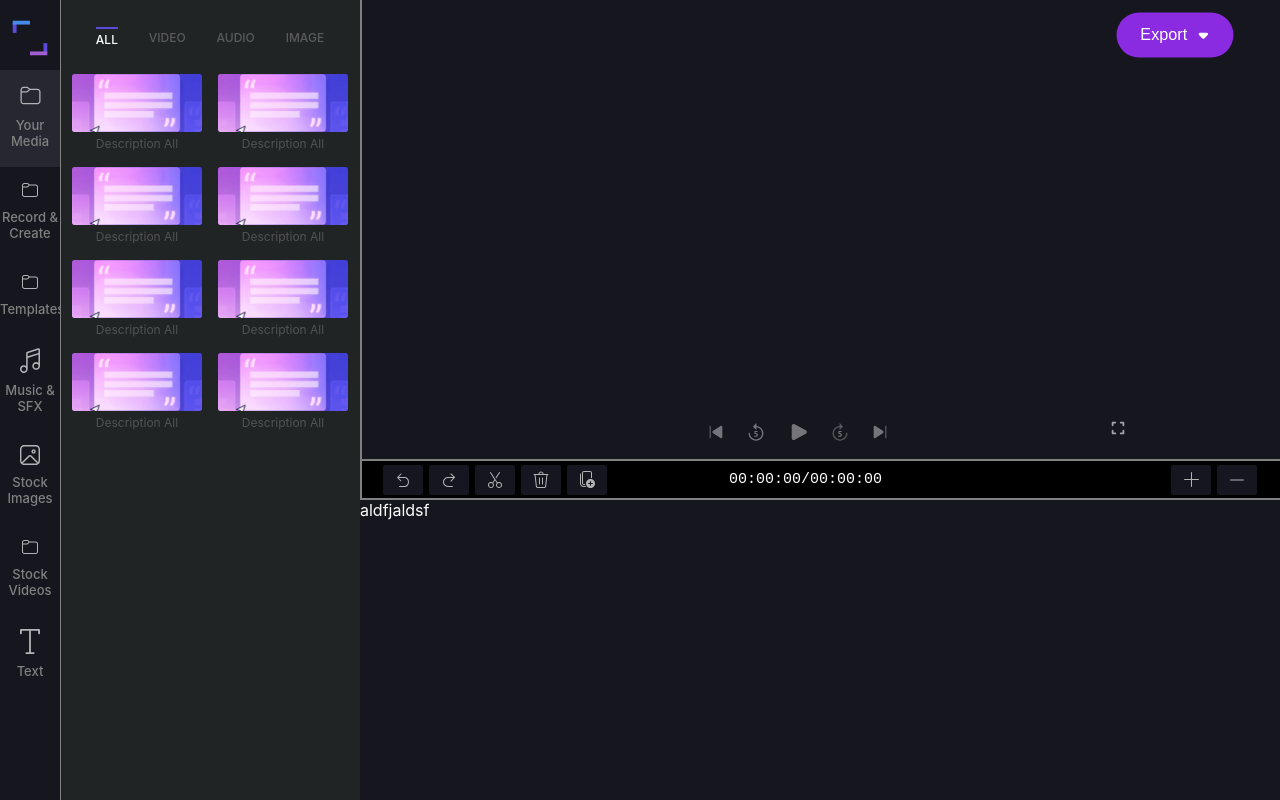
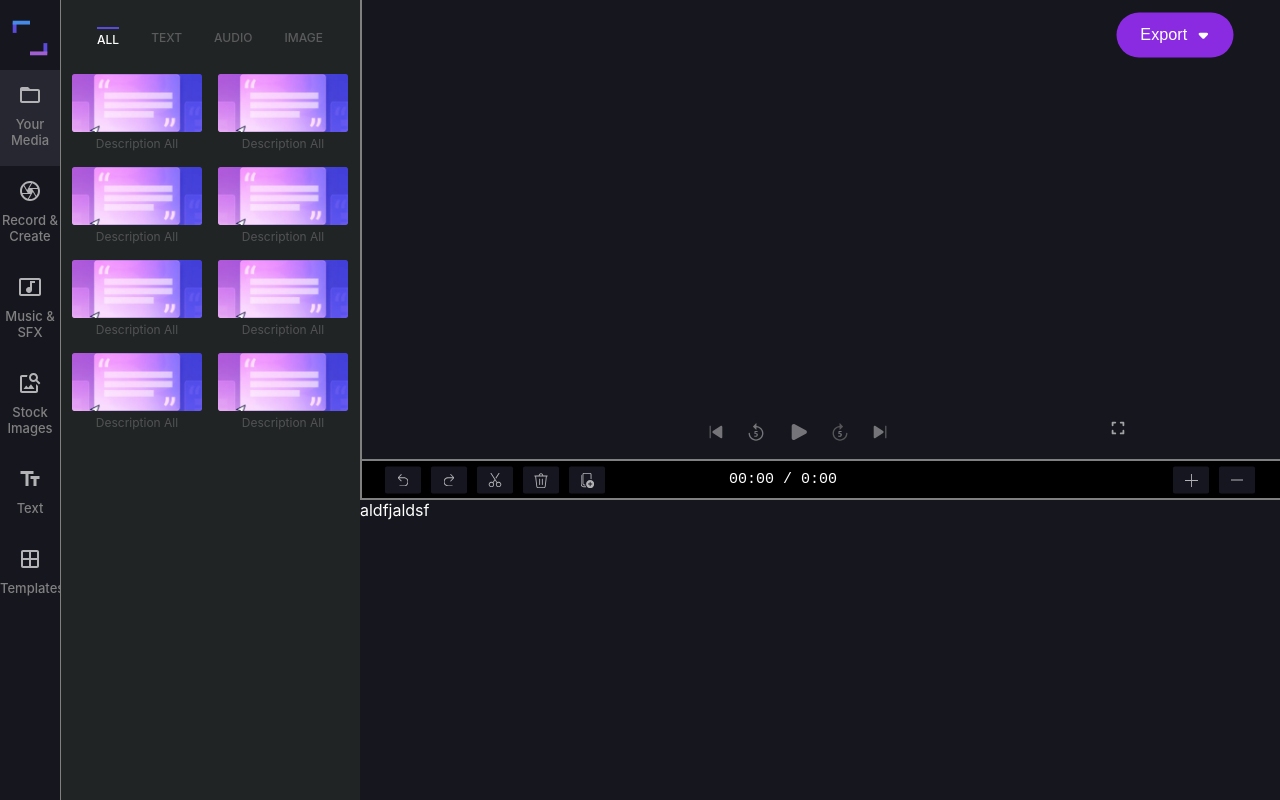
Before and after one commit to varendra007/Editor, a React (Create React App) app: page / in a window 1280 px wide. Built offline with nearby package versions, Linux system fonts and the light colour scheme.

Commit message:
change icons of miniDrawer

```diff
--- a/package.json
+++ b/package.json
@@ -12,9 +12,10 @@
 		"@testing-library/jest-dom": "^5.16.4",
 		"@testing-library/react": "^13.3.0",
 		"@testing-library/user-event": "^13.5.0",
+		"moment": "^2.29.3",
 		"react": "^18.2.0",
 		"react-dom": "^18.2.0",
-    "react-player": "^2.10.1",
+		"react-player": "^2.10.0",
 		"react-scripts": "5.0.1",
 		"screenfull": "^6.0.2",
 		"styled-components": "^5.3.5",
--- a/src/App.js
+++ b/src/App.js
@@ -22,7 +22,7 @@ import ReactPlayer from 'react-player';
 import FullscreenRoundedIcon from '@mui/icons-material/FullscreenRounded';
 import ArrowDropDownRoundedIcon from '@mui/icons-material/ArrowDropDownRounded';
 import screenfull from 'screenfull';
-
+import moment from 'moment';
 const miniDrawerWidth = 60;
 const drawerComponentWidth = 300;
 const bottomDrawerHeight = 300;
@@ -39,9 +39,11 @@ const useStyles = makeStyles({
 		alignItems: 'center',
 		height: '30px',
 		width: '40px',
-		transition: 'all 200ms ease-in-out 0s',
+		transition: 'all 200ms linear 0s',
+		transform: 'scale(0.9)',
 		'&:hover': {
 			background: 'rgba(28,28,40,1)',
+			transform: 'scale(1)',
 		},
 	},
 	videoActionBtn: {
@@ -49,6 +51,7 @@ const useStyles = makeStyles({
 		transition: 'all 200ms linear 0s',
 		padding: '0 10px',
 		opacity: '0.6',
+		cursor: 'pointer',
 		'&:hover': {
 			transform: 'scale(1)',
 			opacity: '1',
@@ -212,6 +215,57 @@ function App() {
 		screenfull.toggle(playerContainerRef.current);
 		setIsFullScreen(!isFullScreen);
 	};
+
+	const [progress, setProgress] = React.useState(null);
+	const [progressTime, setProgressTime] = React.useState('00:00:00');
+	React.useEffect(() => {
+		// let time = 653.804263;
+		// let r = Math.round((time + Number.EPSILON) * 100) / 100;
+		// console.log(r);
+		// let min = parseInt(time / 60);
+		// let sec = parseInt(time - min * 60);
+		// let miliSec = time.toString().split('.')[1];
+		// console.log('min', min);
+		// console.log('sec', sec);
+		// console.log(miliSec);
+		console.log(progressTime);
+	}, [progressTime]);
+
+	const handleProgress = (changedState) => {
+		// console.log(progress);
+		setProgress(() => changedState);
+		// console.log(changedState);
+		// let time = changedState.playedSeconds;
+		// let min = parseInt(time / 60);
+		// let sec = parseInt(time - min * 60);
+		// let r = Math.round((time + Number.EPSILON) * 100) / 100;
+		// let milisec = r.toString().split('.')[1];
+	};
+	const format = (seconds) => {
+		if (isNaN(seconds)) {
+			return `00:00`;
+		}
+		const date = new Date(seconds * 1000);
+		const hh = date.getUTCHours();
+		const mm = date.getUTCMinutes();
+		const ss = date.getUTCSeconds().toString().padStart(2, '0');
+		if (hh) {
+			return `${hh}:${mm.toString().padStart(2, '0')}:${ss}`;
+		}
+		return `${mm}:${ss}`;
+	};
+
+	const currentTime =
+		playerRef && playerRef.current
+			? playerRef.current.getCurrentTime()
+			: '00:00';
+
+	const duration =
+		playerRef && playerRef.current ? playerRef.current.getDuration() : '00:00';
+	const elapsedTime = format(currentTime);
+
+	const totalDuration = format(duration);
+
 	return (
 		<div className="App">
 			<div
@@ -368,6 +422,10 @@ function App() {
 									playing={isPlaying}
 									controls={false}
 									light={false}
+									onProgress={handleProgress}
+									onDuration={(duration) => {
+										console.log(duration);
+									}}
 									url="https://youtu.be/Qo8ciQ9tw2o"
 									// url="http://commondatastorage.googleapis.com/gtv-videos-bucket/sample/ElephantsDream.mp4"
 									id="react-player"
@@ -489,7 +547,11 @@ function App() {
 									justifyContent: 'flex-start',
 								}}
 							>
-								00:00:00/00:00:00
+								{/* 00:00:00/00:00:00 */}
+								{elapsedTime.toString().split(':')[0].length === 1
+									? `0${elapsedTime}`
+									: elapsedTime}{' '}
+								/ {totalDuration}
 							</div>
 							<div
 								style={{
--- a/src/component/Editor/MiniDrawer.js
+++ b/src/component/Editor/MiniDrawer.js
@@ -2,7 +2,11 @@ import * as React from 'react';
 import Slide from '@mui/material/Slide';
 // import { makeStyles } from '@mui/styles';
 import dimensions from './editorDimensionsConstants';
-
+import FolderOpenOutlinedIcon from '@mui/icons-material/FolderOpenOutlined';
+import CameraOutlinedIcon from '@mui/icons-material/CameraOutlined';
+import MusicVideoOutlinedIcon from '@mui/icons-material/MusicVideoOutlined';
+import ImageSearchOutlinedIcon from '@mui/icons-material/ImageSearchOutlined';
+import { TextFieldsOutlined, WindowOutlined } from '@mui/icons-material';
 export function TransitionLeft(props) {
 	return (
 		<Slide
@@ -24,15 +28,8 @@ const DrawerButtons = (props) => {
 			}}
 			onClick={props.onClick}
 		>
-			<img
-				src={props.imgSrc}
-				alt="menu"
-				style={{
-					cursor: 'pointer',
-					width: props.size ? props.size : '20px',
-					height: 'auto',
-				}}
-			/>
+			{props.icon}
+
 			<p
 				style={{
 					color: 'grey',
@@ -74,45 +71,48 @@ const MiniDrawer = (props) => {
 			<DrawerButtons
 				title="Your Media"
 				active={props.currentIndex === 0}
-				imgSrc="./images/your_media.svg"
+				// imgSrc="./images/your_media.svg"
+				icon={<FolderOpenOutlinedIcon style={{ color: '#b3b3b6' }} />}
 				onClick={props.handleYourMedia}
 				size="25px"
 			/>
 			<DrawerButtons
 				title="Record & Create"
 				active={props.currentIndex === 1}
-				imgSrc="./images/your_media.svg"
+				icon={<CameraOutlinedIcon style={{ color: '#b3b3b6' }} />}
+				// imgSrc="./images/your_media.svg"
 				onClick={props.handleRecordAndCreate}
 			/>
-			<DrawerButtons
-				title="Templates"
-				active={props.currentIndex === 2}
-				imgSrc="./images/your_media.svg"
-				onClick={props.handleTemplates}
-			/>
+
 			<DrawerButtons
 				title="Music & SFX"
 				active={props.currentIndex === 3}
-				imgSrc="./images/music.svg"
+				icon={<MusicVideoOutlinedIcon style={{ color: '#b3b3b6' }} />}
 				onClick={props.handleMusicAndSFX}
 			/>
 			<DrawerButtons
 				title="Stock Images"
 				active={props.currentIndex === 4}
-				imgSrc="./images/stock_images.svg"
+				icon={<ImageSearchOutlinedIcon style={{ color: '#b3b3b6' }} />}
 				onClick={props.handleStockImages}
 			/>
-			<DrawerButtons
+			{/* <DrawerButtons
 				title="Stock Videos"
 				active={props.currentIndex === 5}
 				imgSrc="./images/your_media.svg"
 				onClick={props.handleStockVideos}
-			/>
+			/> */}
 			<DrawerButtons
 				title="Text"
 				active={props.currentIndex === 6}
-				imgSrc="./images/text.svg"
+				icon={<TextFieldsOutlined style={{ color: '#b3b3b6' }} />}
 				onClick={props.handleText}
+			/>
+			<DrawerButtons
+				title="Templates"
+				active={props.currentIndex === 2}
+				icon={<WindowOutlined style={{ color: '#b3b3b6' }} />}
+				onClick={props.handleTemplates}
 			/>
 			{/* <div style={{ margin: '20px 0 10px' }}>
 				<img
--- a/src/component/Editor/MiniDrawerComponent.js
+++ b/src/component/Editor/MiniDrawerComponent.js
@@ -55,7 +55,7 @@ export function YourMedia(props) {
 					}
 					onClick={handleCurrent.bind(this, 1)}
 				>
-					VIDEO
+					TEXT
 				</p>
 				<p
 					className={
--- a/src/index.js
+++ b/src/index.js
@@ -6,9 +6,9 @@ import reportWebVitals from './reportWebVitals';
 
 const root = ReactDOM.createRoot(document.getElementById('root'));
 root.render(
-  <React.StrictMode>
-    <App />
-  </React.StrictMode>
+	<React.Fragment>
+		<App />
+	</React.Fragment>
 );
 
 // If you want to start measuring performance in your app, pass a function
```
Also changed, not shown: text.txt, 1 other file (tests, documents, lock files or other folders). Lines whose indentation alone changed are shown as unchanged.
